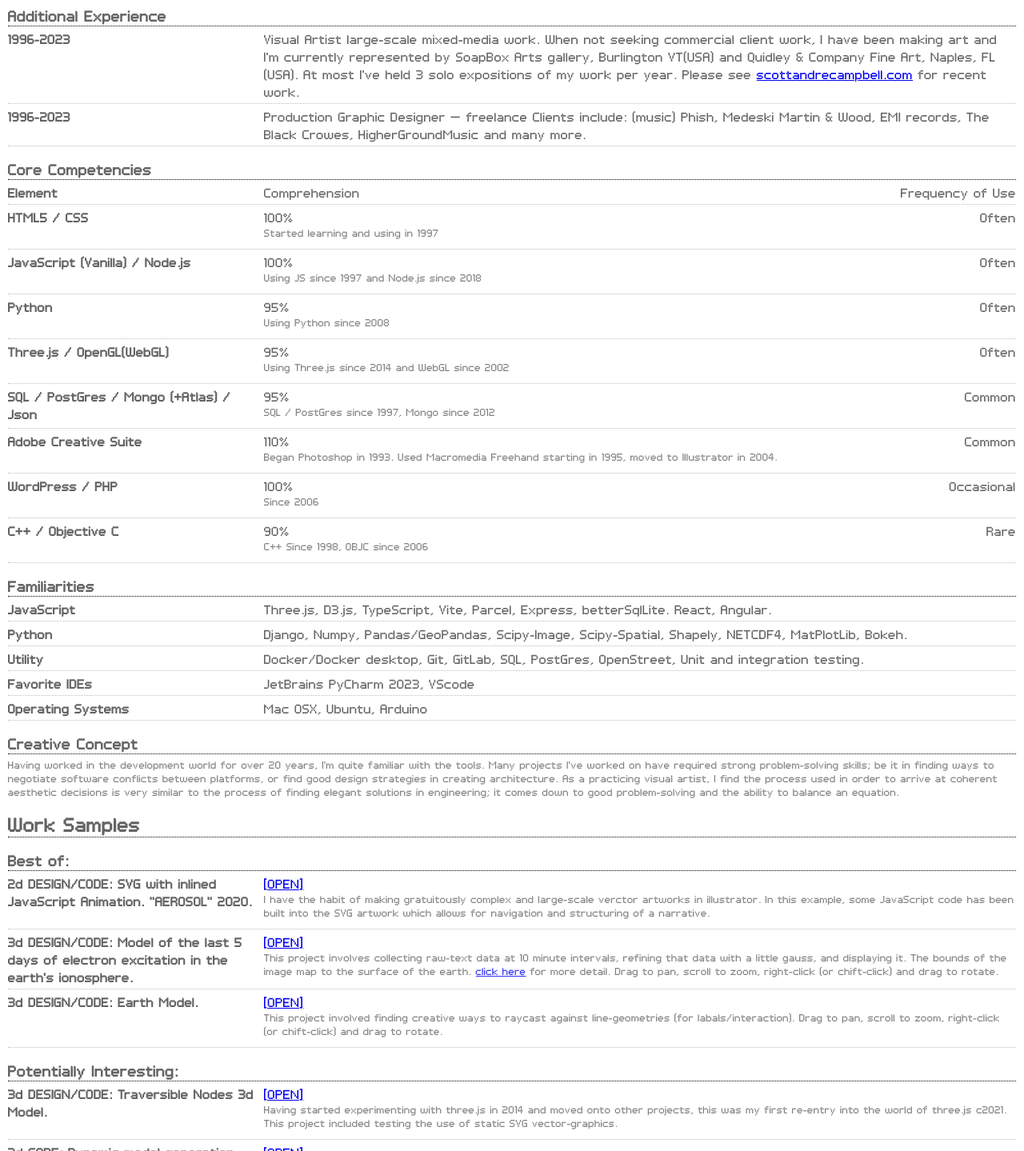
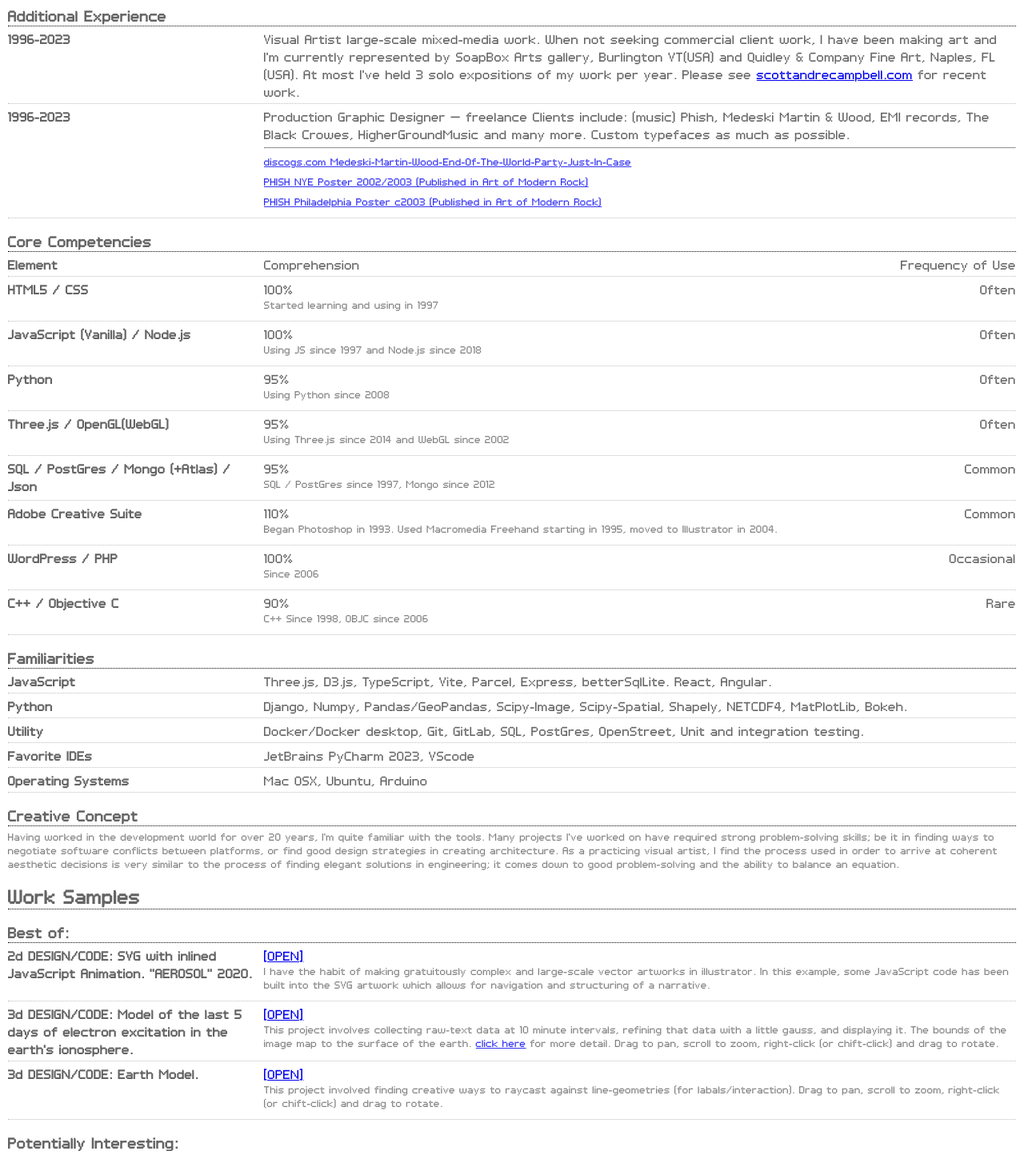
Before and after one commit to luminome/luminome.com, a website built with Vite: page index.html in a window 1280 px wide. Shown: the part 980-2419 px from the top of the page at 80% size. Built offline with nearby package versions, Linux system fonts and the light colour scheme.

Commit message:
je upload

```diff
--- a/index.html
+++ b/index.html
@@ -133,10 +133,19 @@
 		<div class="c0">1996-2023</div>
 		<div class="c1">Production Graphic Designer — freelance
 			Clients include: (music) Phish, Medeski Martin & Wood, EMI records,
-			The Black Crowes, HigherGroundMusic and many more.
+			The Black Crowes, HigherGroundMusic and many more. Custom typefaces as much as possible.
+			<hr/>
+			<div class="note">
+				<a href="https://www.discogs.com/release/11796440-Medeski-Martin-Wood-End-Of-The-World-Party-Just-In-Case/image/SW1hZ2U6MzM1NTQ1OTY=">discogs.com Medeski-Martin-Wood-End-Of-The-World-Party-Just-In-Case</a>
+			</div>
+			<div class="note">
+				<a href="https://expressobeans.com/public/detail.php/25">PHISH NYE Poster 2002/2003 (Published in Art of Modern Rock)</a>
+			</div>
+			<div class="note">
+				<a href="https://expressobeans.com/public/detail.php/327">PHISH Philadelphia Poster c2003 (Published in Art of Modern Rock)</a>
+			</div>
 		</div>
 	</div>
-
 
 
 
@@ -261,7 +270,7 @@
 	<div class="ro">
 		<div class="c0">2d DESIGN/CODE: SVG with inlined JavaScript Animation. "AEROSOL" 2020.</div>
 		<div class="c1"><a href="https://scottandrecampbell.com/static/AEROSOL-6-15-e.svg">[OPEN]</a>
-			<div class="note">I have the habit of making gratuitously complex and large-scale verctor artworks in illustrator. In this example, some JavaScript code has been built into the SVG artwork which allows for navigation and structuring of a narrative.</div>
+			<div class="note">I have the habit of making gratuitously complex and large-scale vector artworks in illustrator. In this example, some JavaScript code has been built into the SVG artwork which allows for navigation and structuring of a narrative.</div>
 		</div>
 	</div>
 
```
